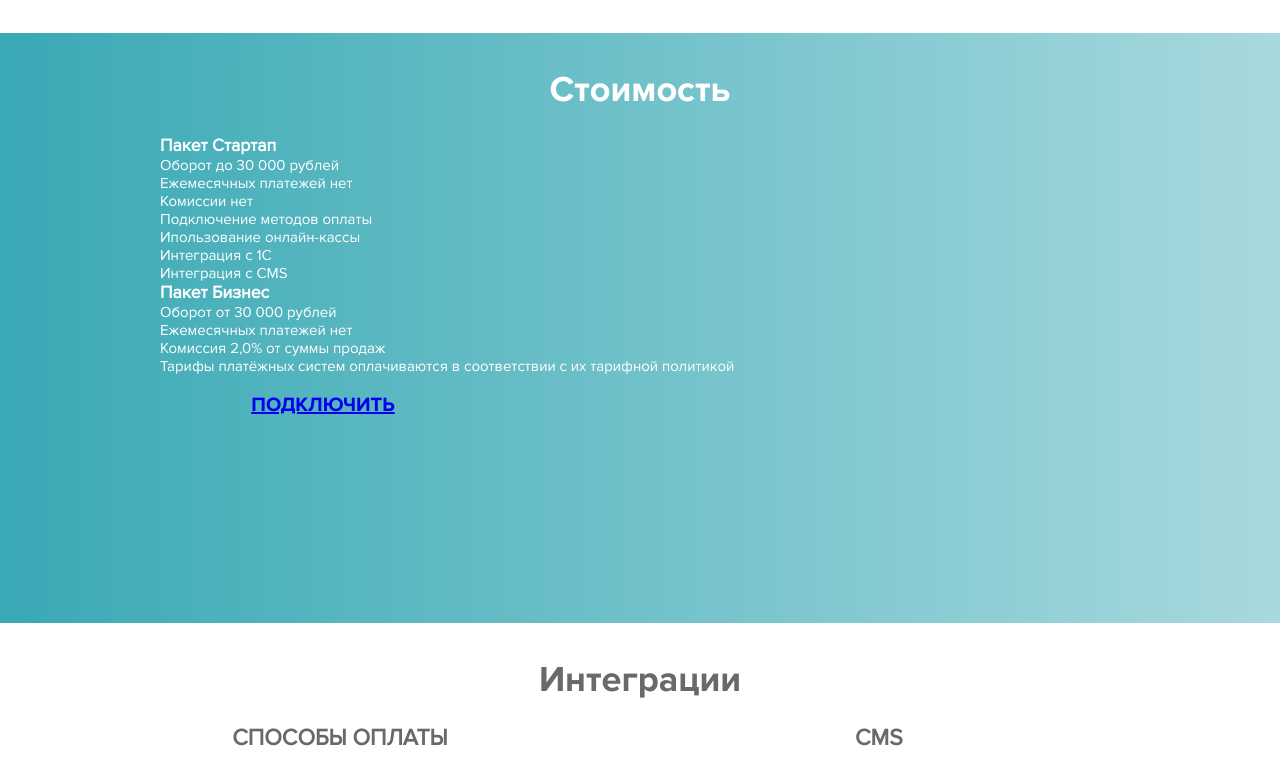
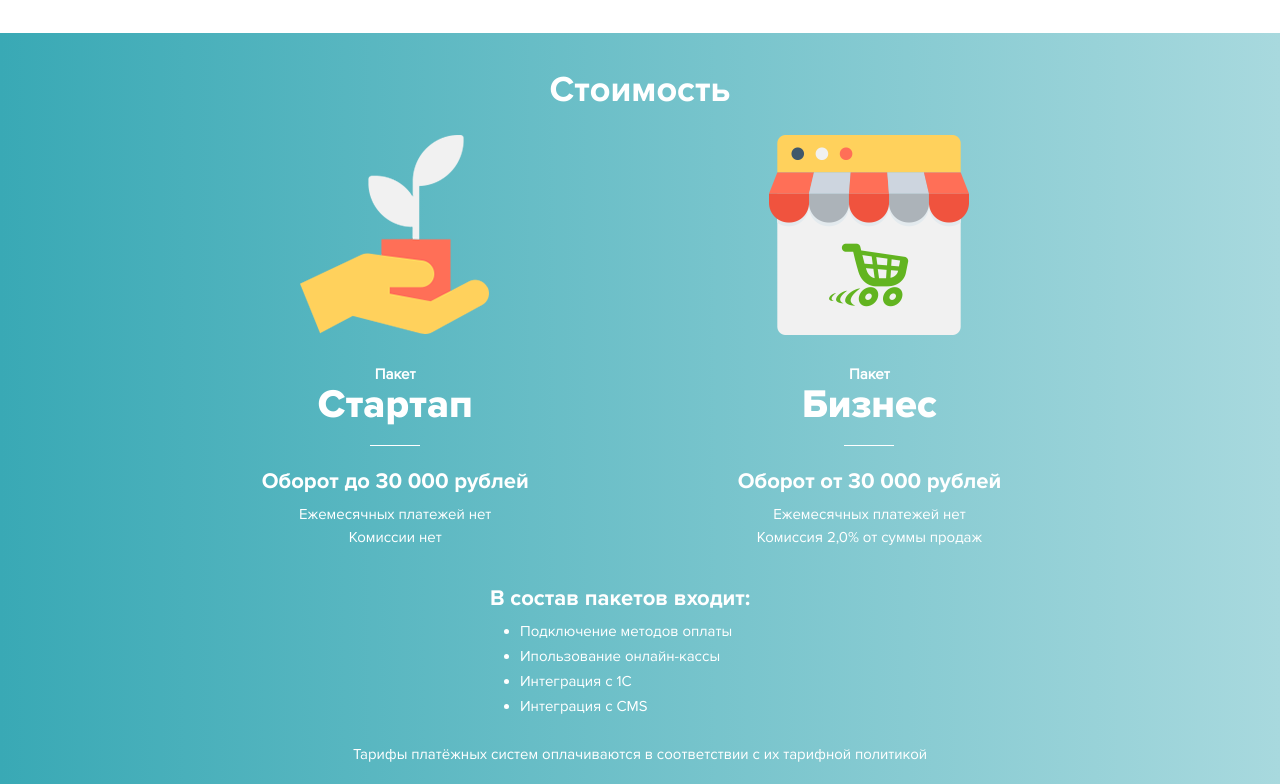
Before and after one commit to Aksnv/pokupo_kassa, a plain HTML site: page index.html in a window 1280 px wide. Shown: the part 1980-2764 px from the top of the page. Drawn offline with Linux system fonts and the light colour scheme.

Commit message:
Добавил стили для раздела стоимость

```diff
--- a/index.html
+++ b/index.html
@@ -98,19 +98,15 @@
     <div class="container">
       <h2>Стоимость</h2>
       <ul>
-        <li>
+        <li class="price__item price__item--startup">
           <h3><span>Пакет</span> Стартап</h3>
           <p>Оборот до 30 000 рублей</p>
           <ul>
             <li>Ежемесячных платежей нет</li>
             <li>Комиссии нет</li>
-            <li>Подключение методов оплаты</li>
-            <li>Ипользование онлайн-кассы</li>
-            <li>Интеграция с 1С</li>
-            <li>Интеграция с CMS</li>
           </ul>
         </li>
-        <li>
+        <li class="price__item price__item--business">
           <h3><span>Пакет</span> Бизнес</h3>
           <p>Оборот от 30 000 рублей</p>
           <ul>
@@ -119,6 +115,15 @@
           </ul>
         </li>
       </ul>
+      <section>
+        <p><strong>В состав пакетов входит:</strong></p>
+        <ul>
+          <li>Подключение методов оплаты</li>
+          <li>Ипользование онлайн-кассы</li>
+          <li>Интеграция с 1С</li>
+          <li>Интеграция с CMS</li>
+        </ul>
+      </section>
       <p>Тарифы платёжных систем оплачиваются в соответствии с их тарифной политикой</p>
       <p><a class="button" href="https://pokupo.ru/reg_seller">Подключить</a></p>
     </div>
--- a/styles/styles.css
+++ b/styles/styles.css
@@ -1,11 +1,3 @@
-@font-face {
-  font-family: 'proxima_nova_ltlight';
-  src: url('../fonts/proxima_nova_light-webfont.woff2') format('woff2'),
-       url('../fonts/proxima_nova_light-webfont.woff') format('woff');
-  font-weight: normal;
-  font-style: normal;
-}
-
 @font-face {
   font-family: 'proxima_nova_rgregular';
   src: url('../fonts/proxima_nova_regular-webfont.woff2') format('woff2'),
@@ -26,14 +18,6 @@
   font-family: 'proxima_nova_thextrabold';
   src: url('../fonts/proxima_nova_extrabold-webfont.woff2') format('woff2'),
        url('../fonts/proxima_nova_extrabold-webfont.woff') format('woff');
-  font-weight: normal;
-  font-style: normal;
-}
-
-@font-face {
-  font-family: 'proxima_nova_blblack';
-  src: url('../fonts/proxima_nova_black-webfont.woff2') format('woff2'),
-       url('../fonts/proxima_nova_black-webfont.woff') format('woff');
   font-weight: normal;
   font-style: normal;
 }
@@ -442,7 +426,6 @@ a.button {
   background-position: -562px -57px;
 }
 
-
 /* Price */
 
 .price {
@@ -450,6 +433,122 @@ a.button {
   background-image: linear-gradient(to right, #39A9B5, #A8D9DE);
   background-repeat: no-repeat;
   color: #ffffff;
+}
+
+.price h3 {
+  position: relative;
+  font-family: 'proxima_nova_thextrabold';
+  font-size: 40px;
+  line-height: 46px;
+  margin-bottom: 40px;
+}
+
+.price h3 > span {
+  display: block;
+  font-family: 'proxima_nova_rgregular';
+  font-size: 15px;
+  line-height: 18px;
+}
+
+.price h3::after {
+  position: absolute;
+  bottom: -17px;
+  left: calc(50% - 25px);
+  content: "";
+  display: block;
+  width: 50px;
+  height: 1px;
+  background-color: #ffffff;
+}
+
+.price__item {
+  position: relative;
+  display: inline-block;
+  vertical-align: top;
+  width: 49%;
+  text-align: center;
+  padding-top: 230px;
+}
+
+.price__item::before {
+  position: absolute;
+  top: 0;
+  content: "";
+  display: block;
+  background-image: url("../images/sprite.fw.png");
+}
+
+.price__item--startup::before {
+  left: calc(50% - 95px);
+  width: 189px;
+  height: 199px;
+  background-position: -8px -215px;
+}
+
+.price__item--business::before {
+  left: calc(50% - 100px);
+  width: 200px;
+  height: 200px;
+  background-position: -205px -215px;
+}
+
+.price__item  ul {
+  margin-bottom: 40px;
+}
+
+.price__item li {
+  margin-bottom: 5px;
+}
+
+.price__item p {
+  font-family: 'proxima_nova_rgbold';
+  font-size: 22px;
+  line-height: 26px;
+  margin-bottom: 10px;
+}
+
+.price section {
+  width: 300px;
+  margin: 0 auto;
+  padding-bottom: 0;
+}
+
+.price section > ul {
+  list-style-type: disc;
+  padding-left: 30px;
+  margin-bottom: 30px;
+}
+
+.price section > ul li {
+  margin-bottom: 7px;
+}
+
+.price section > p {
+  margin-bottom: 10px;
+}
+
+.price section > p strong {
+  font-family: 'proxima_nova_rgbold';
+  font-size: 22px;
+  line-height: 26px;
+}
+
+.price section + p {
+  text-align: center;
+}
+
+.price a.button {
+  text-decoration: none;
+  margin: 0 auto;
+  margin-top: 40px;
+  color: #ffffff;
+  border: 3px solid #ffffff;
+  transition: all 0.3s;
+}
+
+.price a.button:hover {
+  border: 3px solid #ff8c00;
+  background-color: #ff8c00;
 }
 
 /* Integrations */
```
Also changed, not shown: fonts/proxima_nova_black-webfont.woff (deleted), fonts/proxima_nova_black-webfont.woff2 (deleted), fonts/proxima_nova_light-webfont.woff (deleted), fonts/proxima_nova_light-webfont.woff2 (deleted).
